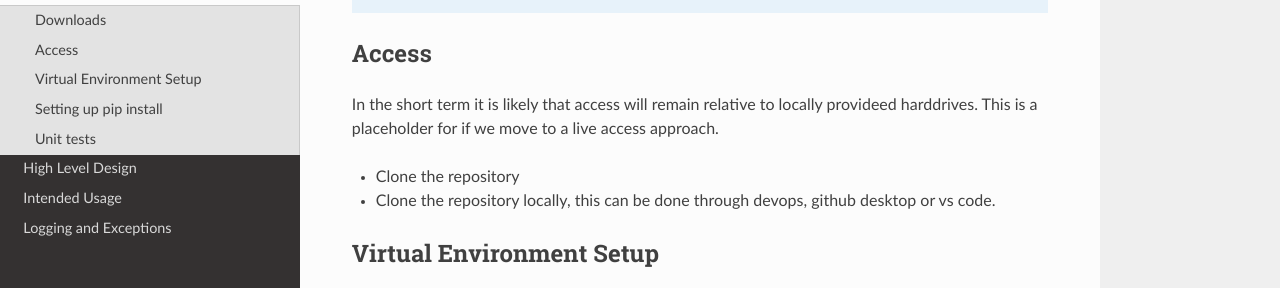
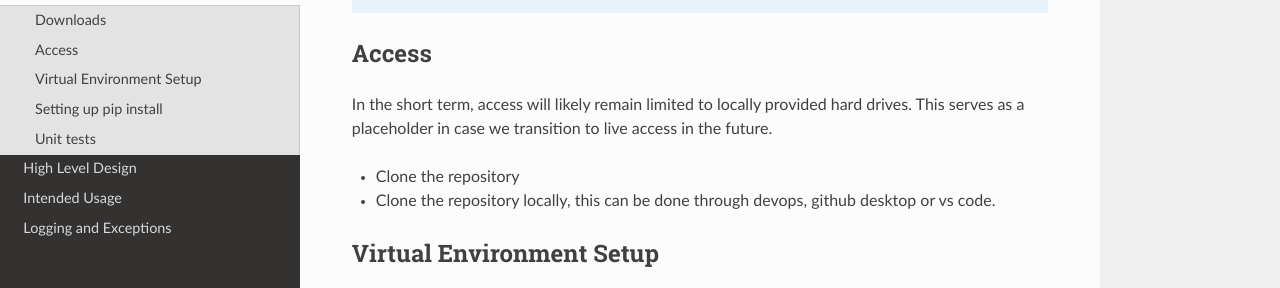
Before and after one commit to Geological-Survey-of-Western-Australia/atratus, a Sphinx documentation site: the page built from docs/source/getting_started_developer.rst, in a window 1280 px wide and 900 px high, scrolled down 736 px. Shown: the part 163-451 px from the top of the window. Built offline with Sphinx 7.4.7 and the Read the Docs theme 3.1.0, drawn with Linux system fonts in a browser that asks for light colours; pages that are not in the unit, such as notebooks, are missing from menus.

Commit message:
Fix typos and improve clarity in getting_started_developer.rst

```diff
--- a/docs/source/getting_started_developer.rst
+++ b/docs/source/getting_started_developer.rst
@@ -35,7 +35,7 @@ repository
 
 Access
 ------
-In the short term it is likely that access will remain relative to locally provideed harddrives. This is a placeholder for if we move to a live access approach.
+In the short term, access will likely remain limited to locally provided hard drives. This serves as a placeholder in case we transition to live access in the future.
 
 - Clone the repository
 - Clone the repository locally, this can be done through devops, github desktop or vs code.
```
